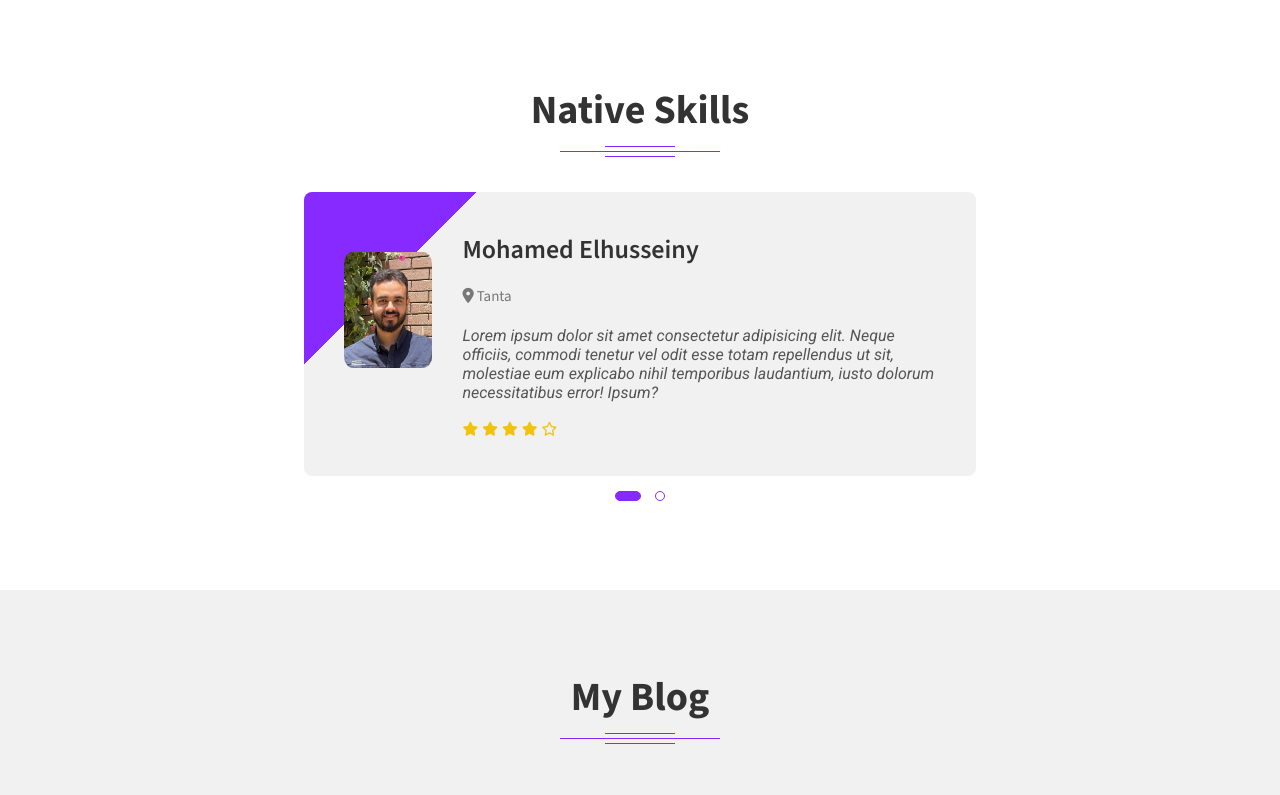
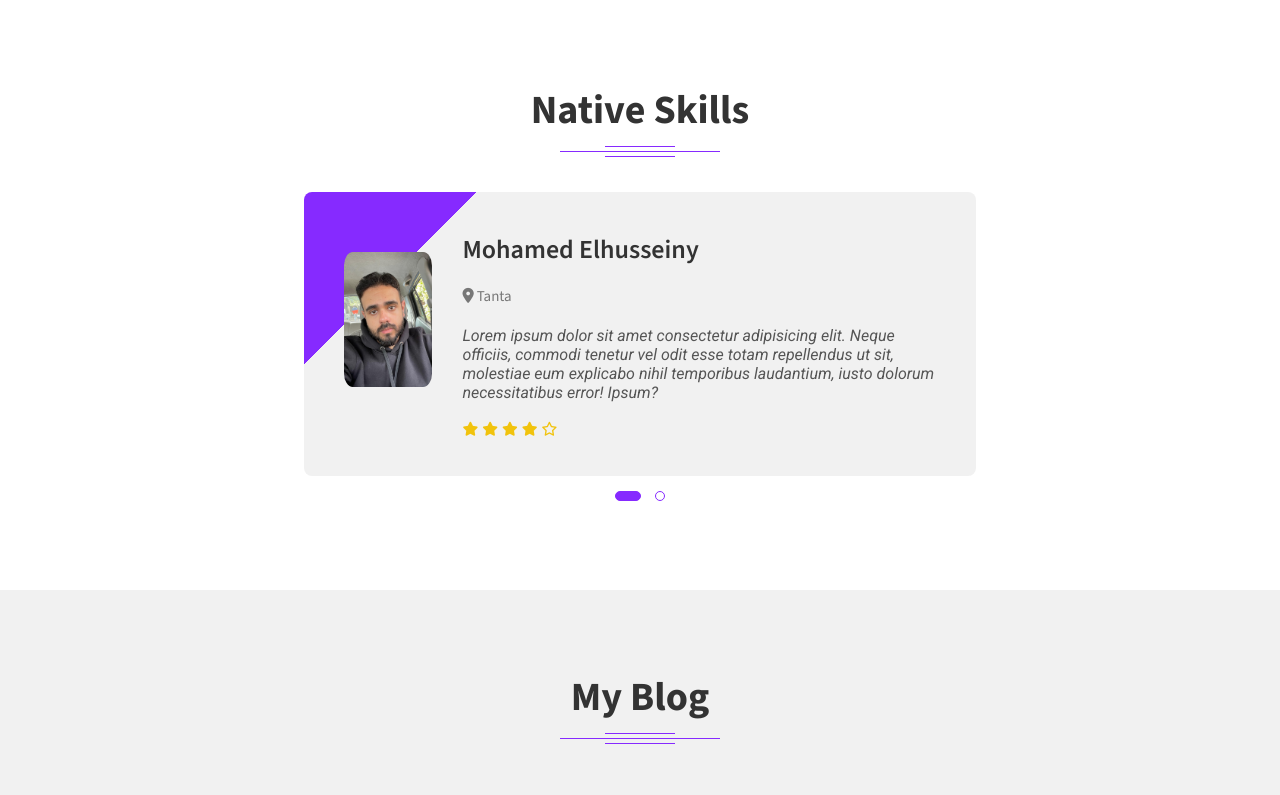
Before and after one commit to M-Elhusseiny/Portfolio, a plain HTML site: page index.html in a window 1280 px wide. Shown: the part 3033-3828 px from the top of the page. Drawn offline with nearby package versions, Linux system fonts and the light colour scheme; grey boxes are pictures that could not be loaded.

Commit message:
Update index.html

```diff
--- a/index.html
+++ b/index.html
@@ -280,7 +280,7 @@
           <div class="carousel">
             <div class="image-1">
               <div class="inner-image">
-                <img src="images/profile.jpg" alt="" />
+                <img src="images/prof1.jpeg" alt="" />
               </div>
             </div>
             <div class="details">
@@ -306,7 +306,7 @@
           <div class="carousel">
             <div class="image-1">
               <div class="inner-image">
-                <img src="images/profile.jpg" alt="" />
+                <img src="images/prof2.jpeg" alt="" />
               </div>
             </div>
             <div class="details">
```
